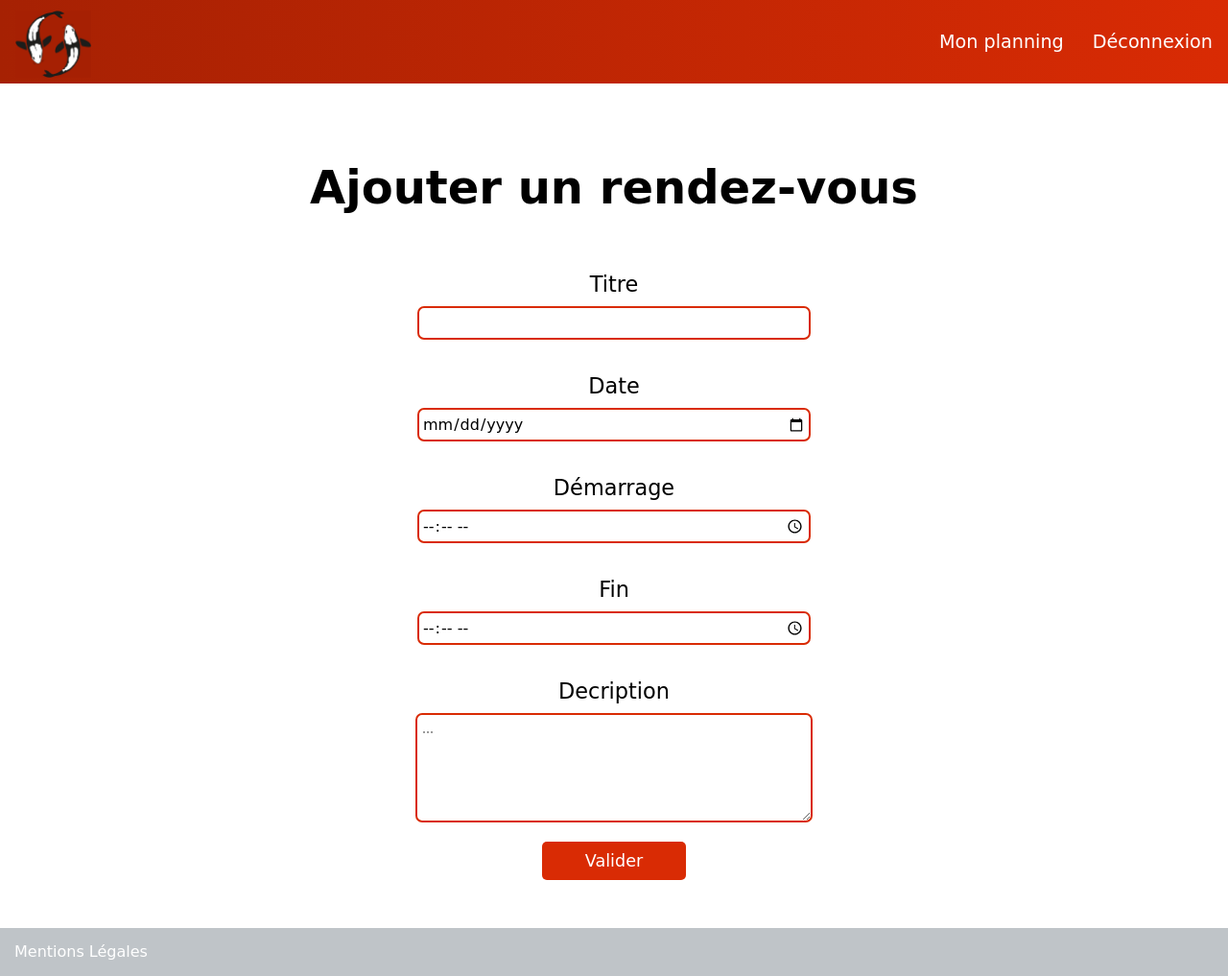
After one commit to Scunat/Site-medecine-chinoise, a PHP site: page /administration/views/add.php in a window 1280 px wide. The commit adds this page. Shown: the whole page at 96% size. Run offline with PHP 8.4, Linux system fonts and the light colour scheme.

Commit message:
formulaire rendez-vous

```diff
--- a/administration/controllers/bootstrap.php
+++ b/administration/controllers/bootstrap.php
@@ -40,5 +40,5 @@ function h(?string $value): string
 
 function render(string $view, $parameters = []){
     extract($parameters);
-    include '../views/{$view}.php';
+    include '../views/header.php';
 }
--- /dev/null
+++ b/administration/views/add.php
@@ -0,0 +1,60 @@
+<!DOCTYPE html>
+<html lang="fr">
+
+<head>
+    <meta charset="UTF-8">
+    <meta name="viewport" content="width=device-width, initial-scale=1.0">
+    <link rel="stylesheet" href="../../public/ressources/css/add.css">
+    <title>Médecine traditionelle chinoise-XIAO YU-ajouterUnRendez-vous</title>
+</head>
+
+<body>
+    <header>
+        <nav>
+            <ul>
+                <li class="logo"><a href="index.php"><img src="../../public/ressources/images/logo.jpg" alt=""></a></li>
+                <div class="nav-link">
+                    <li><a href="../../administration/views/planning.php">Mon planning</a></li>
+                    <li><a href="deconnexion.php">Déconnexion</a></li>
+                </div>
+            </ul>
+        </nav>
+    </header>
+    <section class="title">
+        <h1>Ajouter un rendez-vous</h1>
+    </section>
+    <section class="form">
+        <?php if (!empty($errors)) : ?>
+            <div class="alert">
+                Merci de corriger les erreurs
+            </div>
+        <?php endif; ?>
+        <form action="" method="post">
+            <label for="title">Titre</label>
+            <input id="title" type="text" class="title" name="title" value="<?= isset($data['title']) ? h($data['title']) : ''; ?>">
+            <?php if (isset($errors['title'])) : ?>
+                <?= $errors['title']; ?>
+            <?php endif; ?>
+            <label for="date">Date</label>
+            <input id="date" type="date" class="title" value="<?= isset($data['date']) ? h($data['date']) : ''; ?>">
+            <?php if (isset($errors['date'])) : ?>
+                <?= $errors['date']; ?>
+            <?php endif; ?>
+            <label for="start">Démarrage</label>
+            <input id="start" type="time" name="start" placeholder="HH:MM" value="<?= isset($data['start']) ? h($data['start']) : ''; ?>" class="time">
+            <?php if (isset($errors['start'])) : ?>
+                <?= $errors['start']; ?>
+            <?php endif; ?>
+            <label for="end">Fin</label>
+            <input id="end" type="time" name="end" placeholder="HH:MM" value="<?= isset($data['end']) ? h($data['end']) : ''; ?>" class="time">
+            <label for="description">Decription</label>
+            <textarea id="description" name="description" placeholder="..." <?= isset($data['description']) ? h($data['description']) : ''; ?>></textarea>
+            <button>Valider</button>
+        </form>
+    </section>
+    <footer>
+        <a class="ml">Mentions Légales</a>
+    </footer>
+</body>
+
+</html>
--- a/administration/views/planning.php
+++ b/administration/views/planning.php
@@ -8,7 +8,7 @@ $start = $month->getFirstDay();
 $firstDay = $start->format('N') === '1' ? $start :  $month->getFirstDay()->modify('last monday');
 $weeks = $month->getWeeks();
 $end = (clone $start)->modify('+' . (6 + 7 * ($weeks - 1)) . 'days');
-$appointments = $appointments->getEventsBetweenByDay($start, $end);
+$appointments = $appointments->getAppointmentsBetweenByDay($start, $end);
 //var_dump($appointments);
 require '../views/header.php';
 ?>
@@ -44,7 +44,7 @@ require '../views/header.php';
             </tr>
         <?php endfor; ?>
     </table>
-    <a href="\add.php" class="planning_button">+</a>
+    <a href="../../administration/controllers/add.php" class="planning_button">+</a>
 </section>
 
 <?php require '../views/footer.php'; ?>
--- a/composer.json
+++ b/composer.json
@@ -8,7 +8,8 @@
     ],
     "autoload": {
         "psr-4": {
-            "controllers\\":"administration/controllers"
+            "controllers\\":"administration/controllers",
+            "app\\":"administration/app"
         }
     },
     "require": {}
--- /dev/null
+++ b/public/ressources/css/add.css
@@ -0,0 +1,97 @@
+* {
+  margin: 0;
+  padding: 0;
+  font-family: "Aladin", cursive;
+}
+nav {
+  background: linear-gradient(to left, #d92b04, #a62103);
+  width: 100%;
+  z-index: 1000;
+}
+nav img {
+  margin-top: 10px;
+  height: 70px;
+}
+.logo {
+  flex: 1;
+}
+nav ul {
+  display: flex;
+  align-items: center;
+  justify-content: center;
+  list-style: none;
+  padding: 1px;
+  font-size: 1.2em;
+}
+nav .nav-link {
+  display: inline-flex;
+}
+a {
+  color: #ffffff;
+  text-decoration: none;
+  padding: 15px;
+}
+a:hover {
+  text-decoration: underline #ffffff;
+}
+h1 {
+  display: flex;
+  justify-content: center;
+  text-align: center;
+  margin-top: 80px;
+  font-size: 3em;
+}
+form {
+  display: flex;
+  flex-direction: column;
+  align-items: center;
+  text-align: center;
+  margin-top: 25px;
+}
+label {
+  font-size: 1.4em;
+  margin-top: 35px;
+}
+input {
+  width: 400px;
+  height: 25px;
+  border: solid 2px #d92b04;
+  border-radius: 7px;
+  margin-top: 10px;
+  font-size: 1em;
+  padding: 3px;
+}
+textarea {
+  height: 100px;
+  width: 400px;
+  border: solid 2px #d92b04;
+  border-radius: 7px;
+  margin-top: 10px;
+  font-size: 1em;
+  font-family: serif;
+  padding: 5px;
+}
+button
+{
+  width: 150px;
+  margin-top: 20px;
+  border-radius: 5px;
+  border: none;
+  background-color: #d92b04;
+  color: #ffffff;
+  height: 40px;
+  font-size: 1.1em;
+}
+button:hover{
+ text-decoration: underline #ffffff;
+ cursor: pointer;
+}
+footer {
+  height: 50px;
+  margin-top: 50px;
+  background-color: #bfc4c8;
+}
+.ml {
+  display: flex;
+  align-items: center;
+}
```
Also changed, not shown: administration/app/Validator.php (added, +65 -0 lines), administration/controllers/Appointment.php (+12 -0 lines), administration/controllers/AppointmentValidator.php (added, +18 -0 lines), administration/controllers/Appointments.php (+12 -3 lines), administration/controllers/add.php (added, +23 -0 lines), 2 other files.
